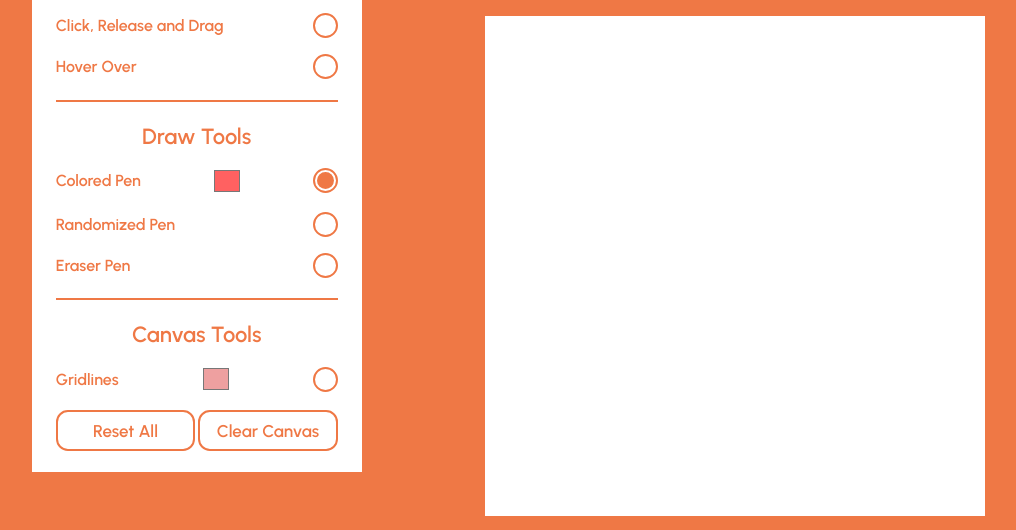
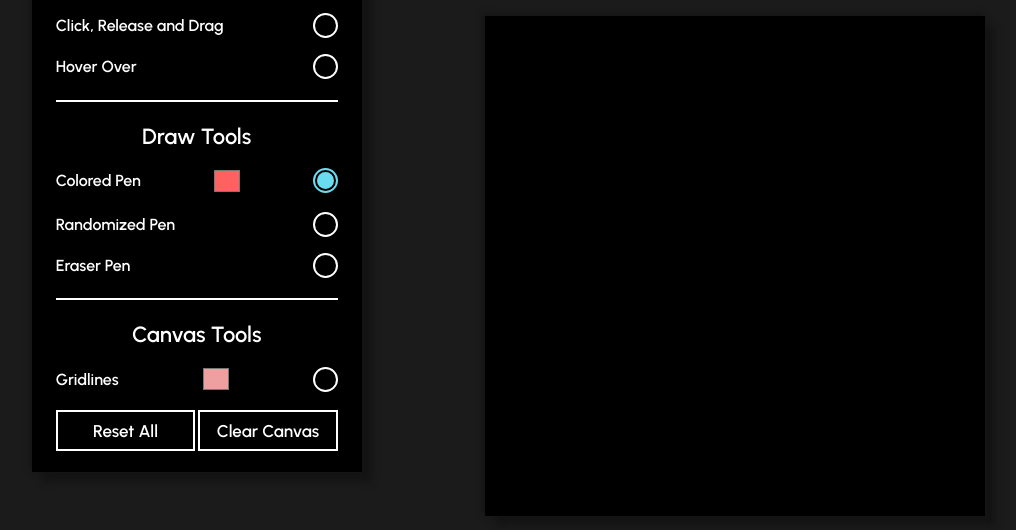
Before and after one commit to kaglet/etch-a-sketch, a plain HTML site: page index.html in a window 1280 px wide. Shown: the part 210-740 px from the top of the page, without its empty margins (120-1136 px from the left). Drawn offline with Linux system fonts and the light colour scheme; a web font is replaced by a local one.

Commit message:
Switchup color of heading to light blue

```diff
--- a/script.js
+++ b/script.js
@@ -243,6 +243,7 @@ let gridLinesColorWell = document.getElementById('grid-lines-color-well');
 let gridLinesToggle = document.getElementById('grid-lines-toggle');
 let eraseGridButton = document.getElementById('erase-grid');
 let resetButton = document.getElementById('reset');
+let radioButtons = document.querySelectorAll('input[type="radio"], input[type="checkbox"]');
 
 // LOGIC
 // Set default behavior before drawing can take place
@@ -273,3 +274,13 @@ gridLinesColorWell.addEventListener('input', function (e) {
         gridDivs.forEach(div => div.style.border = '1px solid ' + gridLinesColorWell.value);
     }
 });
+
+radioButtons.forEach(radioButton => {
+    radioButton.addEventListener('onchange', (radioButton, e) => {
+        if (radioButton.checked) {
+            console.log(e);
+        } else {
+
+        }
+    });
+});
--- a/styles.css
+++ b/styles.css
@@ -9,17 +9,23 @@
 
 :root {
     color: var(--primary-txt-clr);
-    --main-bg-clr: rgb(239, 120, 69);
-    --pnl-clr: rgb(255, 255, 255);
+    --main-bg-clr: rgb(27, 27, 27);
+    --pnl-clr: rgb(0, 0, 0);
     --chkbx-clr: white;
     --input-clr: white;
-    --bold-heading-clr: rgb(255, 255, 255);
+    --bold-heading-clr: rgb(106, 220, 240);
     --canvas-clr: var(--pnl-clr);
-    --divider-clr: var(--main-bg-clr);
+    --divider-clr: white;
     --accent-clr: white;
     --accent-clr-hover: rgb(238, 238, 168);
-    --primary-txt-clr: var(--main-bg-clr);
+    --primary-txt-clr: white;
     --secondary-txt-clr: white;
+    --blur-radius: 5px;
+    --spread-radius: 0px;
+}
+
+.grid, .wrapper {
+    box-shadow: 10px 10px 7px rgb(20, 20, 20), -2px -2px 6px rgb(20, 20, 20);
 }
 
 body {
@@ -129,14 +135,18 @@ button, input[type="number"] {
     align-items: center;
 }
 
-button {
+button, input[type="number"] {
     padding: 0.5em 0.7em;
-    border-radius: 0.7em;
     font-size: 17px;
     appearance: none;
-    border: 2px solid var(--main-bg-clr);
-    background-color: var(--accent-clr);
-    color: var(--main-bg-clr);
+    border: 2px solid var(--accent-clr);
+    background-color: var(--pnl-clr);
+    color: var(--secondary-txt-clr);
+    transition: scale 0.1s linear;
+}
+
+button:active {
+    scale: 0.93;
 }
 
 #general-options {
@@ -165,7 +175,8 @@ input[type="radio"], input[type="checkbox"] {
 }
 
 input[type="radio"]:checked, input[type="checkbox"]:checked {
-    background-color: var(--primary-txt-clr);
+    background-color: var(--bold-heading-clr);
+    border: 2px solid var(--bold-heading-clr);
 }
 
 input[type="radio"], input[type="checkbox"], input[type="color"], button, i, label {
@@ -185,10 +196,9 @@ button, i {
 }
 
 button:hover {
-    transform: scale(1.1);
-    background-color: var(--primary-txt-clr);
-    color: var(--secondary-txt-clr);
-    border: 2px solid var(--accent-clr);
+    position: relative;
+    top: -3px;
+    box-shadow: 0 0 var(--blur-radius) var(--spread-radius) var(--accent-clr);
 }
 
 i:hover {
```
